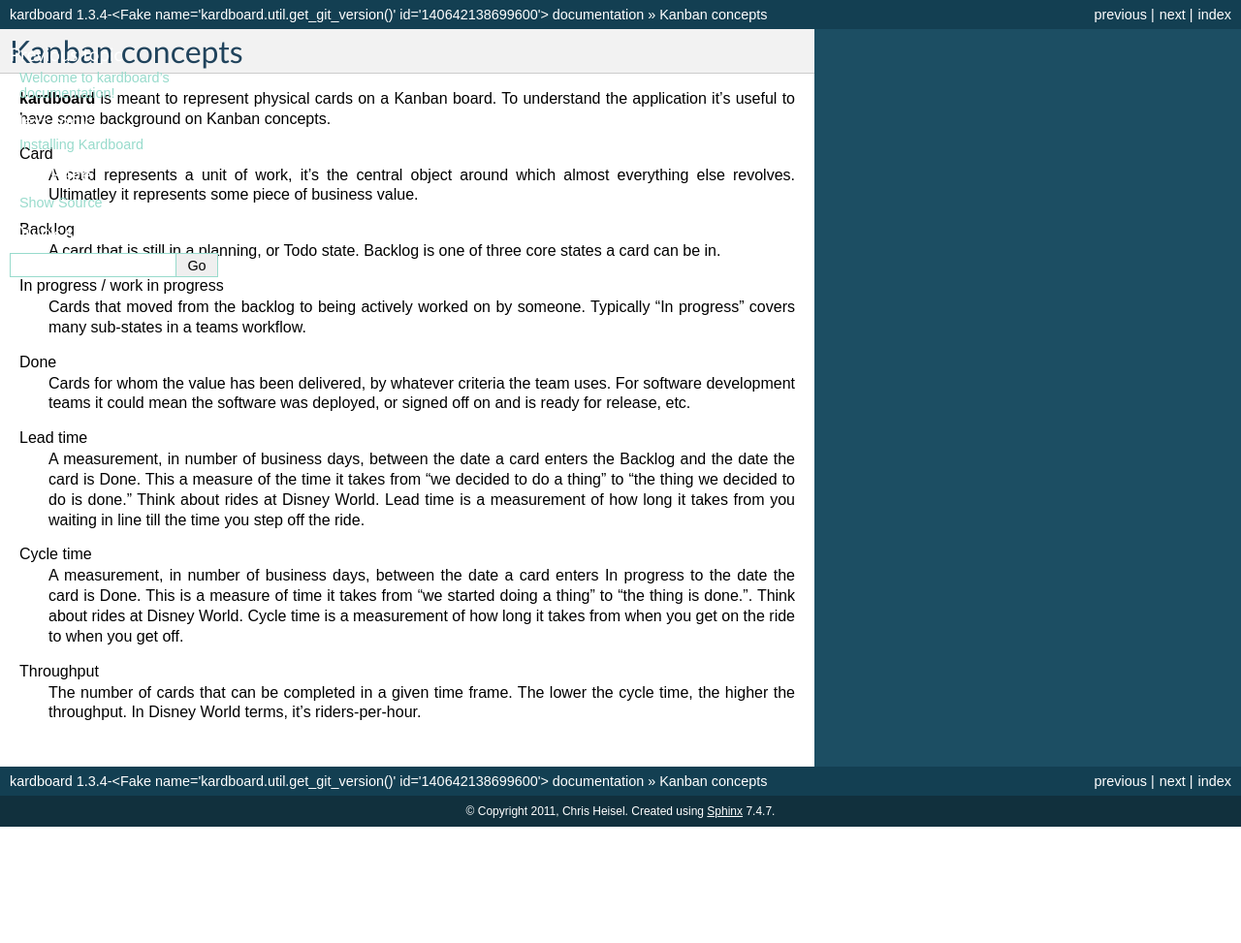
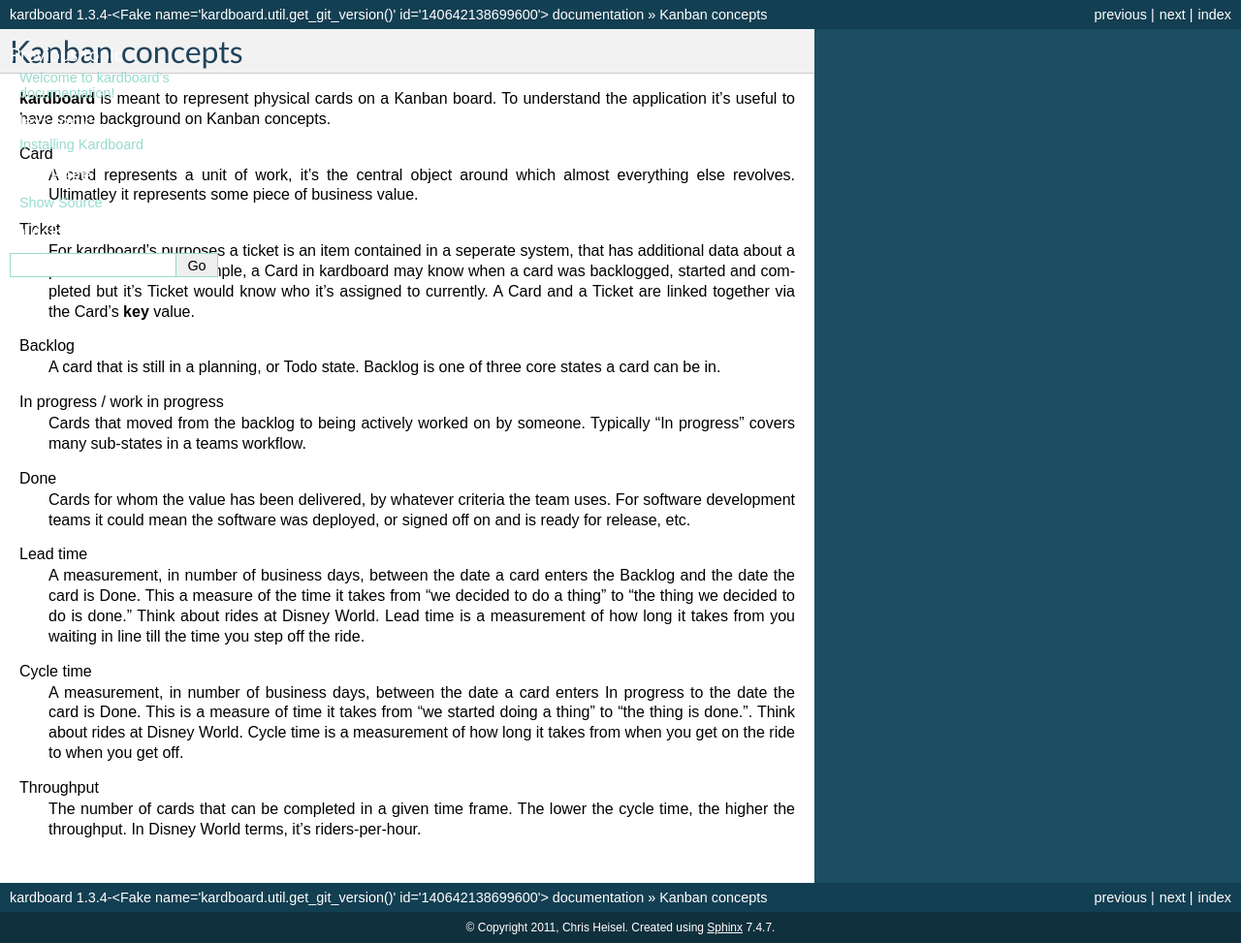
Before and after one commit to cmheisel/kardboard, a Sphinx documentation site: the page built from docs/source/concepts.rst, in a window 1280 px wide. Shown: the whole page at 97% size. Built offline with Sphinx 7.4.7, drawn with Linux system fonts in a browser that asks for light colours; before the commit the page ends 900 px from its top, so only the background shows below that.

Commit message:
Explained difference between a card and a ticket.

```diff
--- a/docs/source/concepts.rst
+++ b/docs/source/concepts.rst
@@ -5,6 +5,9 @@ Kanban concepts
 
 Card
     A card represents a unit of work, it's the central object around which almost everything else revolves. Ultimatley it represents some piece of business value.
+
+Ticket
+    For kardboard's purposes a ticket is an item contained in a seperate system, that has additional data about a particular card. For example, a Card in kardboard may know when a card was backlogged, started and completed but it's Ticket would know who it's assigned to currently. A Card and a Ticket are linked together via the Card's **key** value.
 
 Backlog
     A card that is still in a planning, or Todo state. Backlog is one of three core states a card can be in.
```
